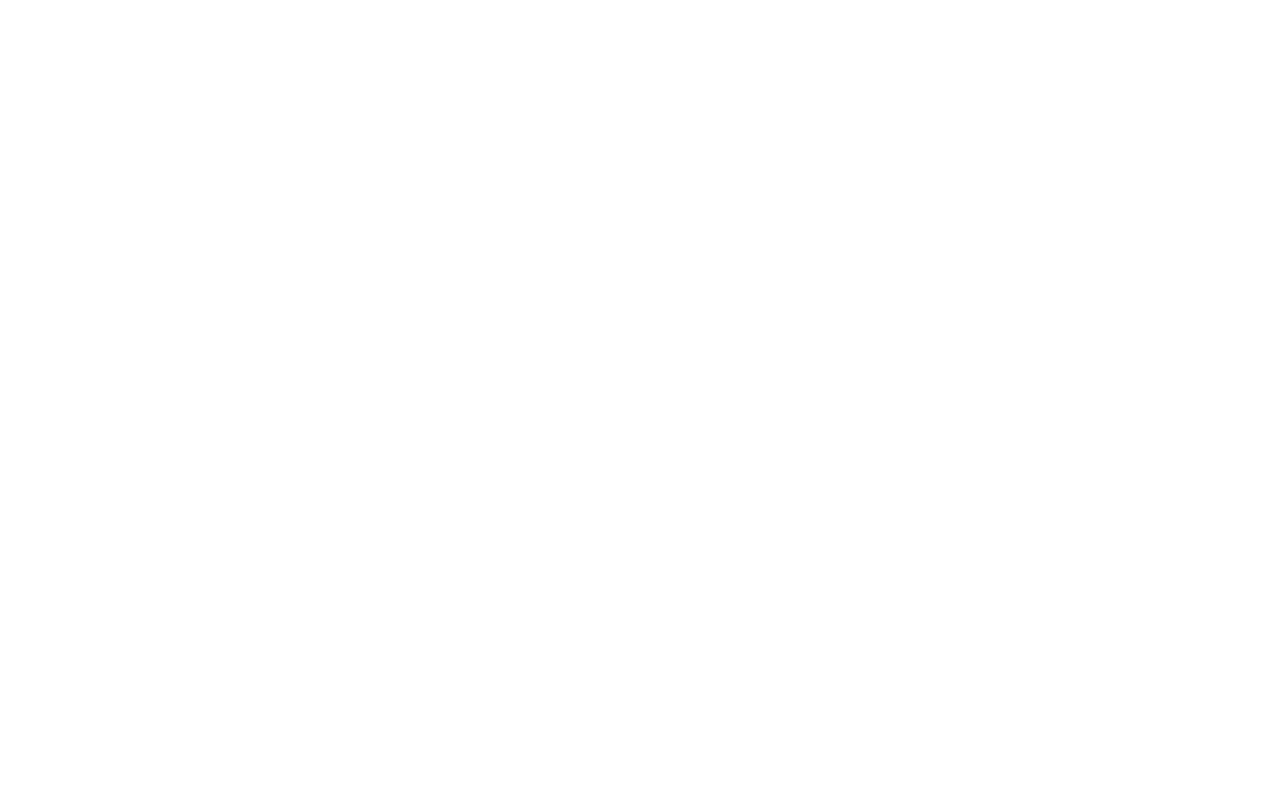
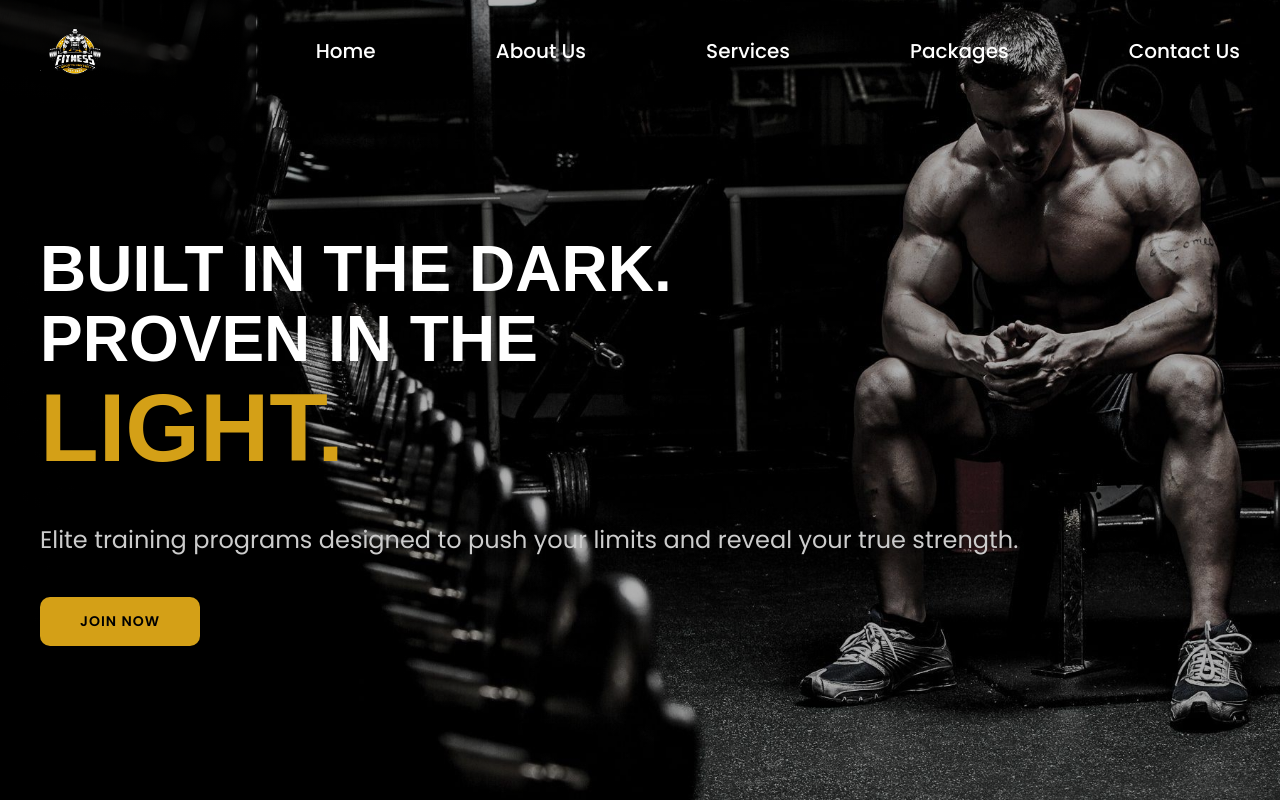
Before and after one commit to SanjanaThilakasiri/Fitness-Sports-Center, a React (Vite) app: page / in a window 1280 px wide. Built offline with nearby package versions, Linux system fonts and the light colour scheme.

Commit message:
add navbar and hero section

```diff
--- a/index.html
+++ b/index.html
@@ -4,6 +4,7 @@
     <meta charset="UTF-8" />
     <link rel="icon" type="" href="./src/assets/logo.png" />
     <meta name="viewport" content="width=device-width, initial-scale=1.0" />
+<link href="https://fonts.googleapis.com/css2?family=Poppins:wght@300;400;500;600;700&display=swap" rel="stylesheet">
     <title>Fitness Sports Center</title>
   </head>
   <body>
--- a/src/App.css
+++ b/src/App.css
@@ -1,184 +1,237 @@
-.counter {
-  font-size: 16px;
-  padding: 5px 10px;
-  border-radius: 5px;
-  color: var(--accent);
-  background: var(--accent-bg);
-  border: 2px solid transparent;
-  transition: border-color 0.3s;
-  margin-bottom: 24px;
 
-  &:hover {
-    border-color: var(--accent-border);
+* {
+  margin: 0;
+  padding: 0;
+  box-sizing: border-box;
 }
-  &:focus-visible {
-    outline: 2px solid var(--accent);
-    outline-offset: 2px;
+
+body {
+  font-family: 'Poppins', sans-serif;
+  background-color: #0d0d0d;
+  color: #ffffff;
+}
+
+/*Navbar*/
+.navbar {
+  background-color: transparent;
+  position: fixed;
+  top: 0;
+  left: 0;
+  width: 100%;
+  z-index: 999;
+  padding: 16px 0;
+}
+
+.navbar-container {
+  max-width: 1440px;
+  margin: 0 auto;
+  padding: 0 40px;
+  display: flex;
+  align-items: center;
+  justify-content: space-between;
+}
+
+.navbar-logo {
+  height: 70px;
+  width: auto;
+}
+
+.navbar-links {
+  list-style: none;
+  display: flex;
+  gap: 120px;
+}
+
+.navbar-link {
+  color: #ffffff;
+  text-decoration: none;
+  font-size: 20px;
+  font-weight: 500;
+}
+
+.navbar-link:hover {
+  color: #D4A017;
+}
+
+/*Responsive Navbar*/
+
+@media (max-width: 1024px) {
+  .navbar-links {
+      gap: 80px;
+  }
+
+  .navbar-container {
+    padding: 0 20px;
+  }
+
+  .navbar-logo {
+    height: 60px;
+  }
+}
+@media (max-width: 768px) {
+  .navbar-container {
+    padding: 0 20px;
+  }
+
+  .navbar-logo {
+    height: 50px;
+  }
+
+  .navbar-links {
+    display: none;
   }
 }
 
-.hero {
-  position: relative;
+/*Hambuger */
 
-  .base,
-  .framework,
-  .vite {
-    inset-inline: 0;
-    margin: 0 auto;
+.hamburger {
+  display: none;
+  flex-direction: column;
+  gap: 5px;
+  background: none;
+  border: none;
+  cursor: pointer;
+  padding: 4px;
 }
 
-  .base {
-    width: 170px;
-    position: relative;
-    z-index: 0;
+.bar {
+  display: block;
+  width: 25px;
+  height: 2px;
+  background-color: #ffffff;
 }
 
-  .framework,
-  .vite {
-    position: absolute;
+.mobile-menu {
+  list-style: none;
+  background-color: #000000;
+  padding: 16px 20px;
+  border-top: 1px solid #222;
+  display: flex;
+  flex-direction: column;
+  gap: 16px;
 }
 
-  .framework {
-    z-index: 1;
-    top: 34px;
-    height: 28px;
-    transform: perspective(2000px) rotateZ(300deg) rotateX(44deg) rotateY(39deg)
-      scale(1.4);
+.mobile-link {
+  color: #ffffff;
+  text-decoration: none;
+  font-size: 15px;
+  font-weight: 500;
 }
 
-  .vite {
-    z-index: 0;
-    top: 107px;
-    height: 26px;
-    width: auto;
-    transform: perspective(2000px) rotateZ(300deg) rotateX(40deg) rotateY(39deg)
-      scale(0.8);
+.mobile-link:hover {
+  color: #D4A017;
+}
+
+@media (max-width: 768px) {
+  .navbar-links {
+    display: none;
+  }
+
+  .hamburger {
+    display: flex;
   }
 }
 
-#center {
+/* Hero */
+.hero {
+  position: relative;
+  width: 100%;
+  height: 100vh;
   display: flex;
-  flex-direction: column;
-  gap: 25px;
-  place-content: center;
-  place-items: center;
-  flex-grow: 1;
+  align-items: center;
+}
 
-  @media (max-width: 1024px) {
-    padding: 32px 20px 24px;
-    gap: 18px;
+.hero-bg {
+  position: absolute;
+  inset: 0;
+  background-size: cover;
+  background-position: center;
+  background-repeat: no-repeat;
+}
+
+.hero-overlay {
+  position: absolute;
+  inset: 0;
+  background: linear-gradient(to right, rgba(0,0,0,0.85) 20%, rgba(0,0,0,0.3) 20%);
+}
+
+.hero-content {
+  position: relative;
+  z-index: 1;
+  max-width: 1440px;
+  margin: 0 auto;
+  padding: 0 40px;
+  width: 100%;
+  margin-top: 80px;
+}
+
+.hero-title {
+  font-size: 64px;
+  font-weight: 700;
+  text-transform: uppercase;
+  line-height: 1.1;
+  color: #ffffff;
+}
+
+.hero-gold {
+  color: #D4A017;
+   font-size: 96px;
+}
+
+.hero-subtitle {
+  font-size: 24px;
+  color: #cccccc;
+  line-height: 1.7;
+    margin-top: 40px;
+  margin-bottom: 36px;
+}
+
+.hero-btn {
+  display: inline-block;
+  background-color: #D4A017;
+  color: #000000;
+  text-decoration: none;
+  font-size: 14px;
+  font-weight: 600;
+  padding: 14px 40px;
+  text-transform: uppercase;
+  letter-spacing: 1px;
+  border-radius: 10px;
+}
+
+.hero-btn:hover {
+  background-color: #EFB61E;
+}
+
+.hero-btn:active {
+  background-color: #FDD46B;
+}
+
+/*Responsive Hero*/
+@media (max-width: 768px) {
+  .hero-bg {
+    background-position: right center;
+  }
+
+  .hero-overlay {
+    background: rgba(0, 0, 0, 0.75);
+  }
+
+  .hero-content {
+    padding: 0 20px;
+    margin-top: 70px;
+    text-align: center;
+  }
+
+  .hero-title {
+    font-size: 36px;
+  }
+
+  .hero-subtitle {
+    font-size: 13px;
+  }
+
+  .hero-subtitle br {
+    display: none;
   }
 }
-
-#next-steps {
-  display: flex;
-  border-top: 1px solid var(--border);
-  text-align: left;
-
-  & > div {
-    flex: 1 1 0;
-    padding: 32px;
-    @media (max-width: 1024px) {
-      padding: 24px 20px;
-    }
-  }
-
-  .icon {
-    margin-bottom: 16px;
-    width: 22px;
-    height: 22px;
-  }
-
-  @media (max-width: 1024px) {
-    flex-direction: column;
-    text-align: center;
-  }
-}
-
-#docs {
-  border-right: 1px solid var(--border);
-
-  @media (max-width: 1024px) {
-    border-right: none;
-    border-bottom: 1px solid var(--border);
-  }
-}
-
-#next-steps ul {
-  list-style: none;
-  padding: 0;
-  display: flex;
-  gap: 8px;
-  margin: 32px 0 0;
-
-  .logo {
-    height: 18px;
-  }
-
-  a {
-    color: var(--text-h);
-    font-size: 16px;
-    border-radius: 6px;
-    background: var(--social-bg);
-    display: flex;
-    padding: 6px 12px;
-    align-items: center;
-    gap: 8px;
-    text-decoration: none;
-    transition: box-shadow 0.3s;
-
-    &:hover {
-      box-shadow: var(--shadow);
-    }
-    .button-icon {
-      height: 18px;
-      width: 18px;
-    }
-  }
-
-  @media (max-width: 1024px) {
-    margin-top: 20px;
-    flex-wrap: wrap;
-    justify-content: center;
-
-    li {
-      flex: 1 1 calc(50% - 8px);
-    }
-
-    a {
-      width: 100%;
-      justify-content: center;
-      box-sizing: border-box;
-    }
-  }
-}
-
-#spacer {
-  height: 88px;
-  border-top: 1px solid var(--border);
-  @media (max-width: 1024px) {
-    height: 48px;
-  }
-}
-
-.ticks {
-  position: relative;
-  width: 100%;
-
-  &::before,
-  &::after {
-    content: '';
-    position: absolute;
-    top: -4.5px;
-    border: 5px solid transparent;
-  }
-
-  &::before {
-    left: 0;
-    border-left-color: var(--border);
-  }
-  &::after {
-    right: 0;
-    border-right-color: var(--border);
-  }
-}
--- a/src/App.jsx
+++ b/src/App.jsx
@@ -9,6 +9,7 @@
 import Packages from "./sections/Packages";
 import Contact from "./sections/Contact";
 import Footer from "./sections/Footer";
+import "./App.css";
 
 function App() {
   return (
--- a/src/index.css
+++ b/src/index.css
@@ -1 +1,27 @@
 @import "tailwindcss";
+
+:root {
+  --gold: #c9a84c;
+  --gold-light: #e8c76a;
+  --dark: #0a0a0a;
+  --dark-2: #111111;
+  --dark-3: #1a1a1a;
+  --text-light: #f0f0f0;
+  --text-muted: #aaaaaa;
+}
+
+* {
+  margin: 0;
+  padding: 0;
+  box-sizing: border-box;
+}
+
+body {
+  font-family: 'Open Sans', sans-serif;
+  background-color: var(--dark);
+  color: var(--text-light);
+}
+
+h1, h2, h3, h4, h5 {
+  font-family: 'Oswald', sans-serif;
+}
--- a/src/sections/Hero.jsx
+++ b/src/sections/Hero.jsx
@@ -1,9 +1,31 @@
-import React from 'react'
+import heroBg from "../assets/hero-bg.jpg";
 
-const Hero = () => {
+export default function Hero() {
   return (
-    <div></div>
-  )
+    <section className="hero" id="home">
+
+      {/* Background Image */}
+      <div className="hero-bg" style={{ backgroundImage: `url(${heroBg})` }}></div>
+
+      {/* Dark Overlay */}
+      <div className="hero-overlay"></div>
+
+      {/* Content */}
+      <div className="hero-content">
+        <h1 className="hero-title">
+          Built in the Dark. <br />
+          Proven in the
+        </h1>
+        <h1 className="hero-title">
+         <span className="hero-gold">Light.</span>
+        </h1>
+        <p className="hero-subtitle">
+          Elite training programs designed to push your limits
+          and reveal your true strength.
+        </p>
+        <a href="#about" className="hero-btn">Join Now</a>
+      </div>
+
+    </section>
+  );
 }
-
-export default Hero
--- a/src/sections/Navbar.jsx
+++ b/src/sections/Navbar.jsx
@@ -1,9 +1,53 @@
-import React from 'react'
+import { useState } from "react";
+import logo from "../assets/logo.png";
 
-const Navbar = () => {
+const navLinks = [
+  { label: "Home", href: "#home" },
+  { label: "About Us", href: "#about" },
+  { label: "Services", href: "#services" },
+  { label: "Packages", href: "#packages" },
+  { label: "Contact Us", href: "#contact" },
+];
+
+export default function Navbar() {
+  const [menuOpen, setMenuOpen] = useState(false);
+
   return (
-    <div></div>
-  )
+    <nav className="navbar">
+      <div className="navbar-container">
+
+          {/* Logo */}
+        <img src={logo} alt="Logo" className="navbar-logo" />
+
+        {/* Navigation Links */}
+        <ul className="navbar-links">
+          {navLinks.map((link) => (
+            <li key={link.label}>
+              <a href={link.href} className="navbar-link">
+                {link.label}
+              </a>
+            </li>
+          ))}
+        </ul>
+          {/* Hamburger */}
+        <button className="hamburger" onClick={() => setMenuOpen(!menuOpen)}>
+          <span className="bar"></span>
+          <span className="bar"></span>
+          <span className="bar"></span>
+        </button>
+      </div>
+
+      {menuOpen && (
+        <ul className="mobile-menu">
+          {navLinks.map((link) => (
+            <li key={link.label}>
+              <a href={link.href} className="mobile-link" onClick={() => setMenuOpen(false)}>
+                {link.label}
+              </a>
+            </li>
+          ))}
+        </ul>
+      )}
+    </nav>
+  );
 }
-
-export default Navbar
```
Also changed, not shown: src/assets/hero-bg.jpg (added). Lines whose indentation alone changed are shown as unchanged.
